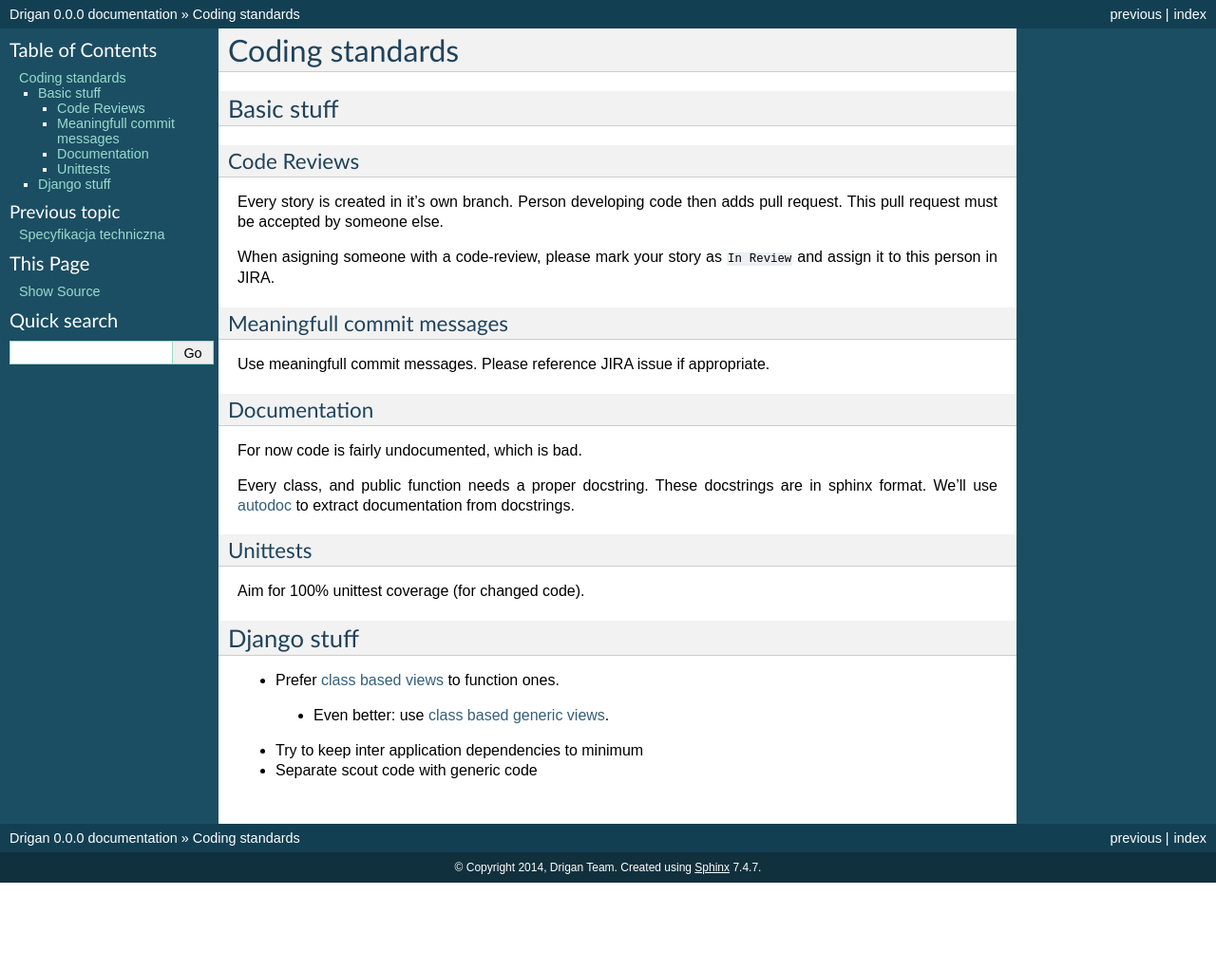
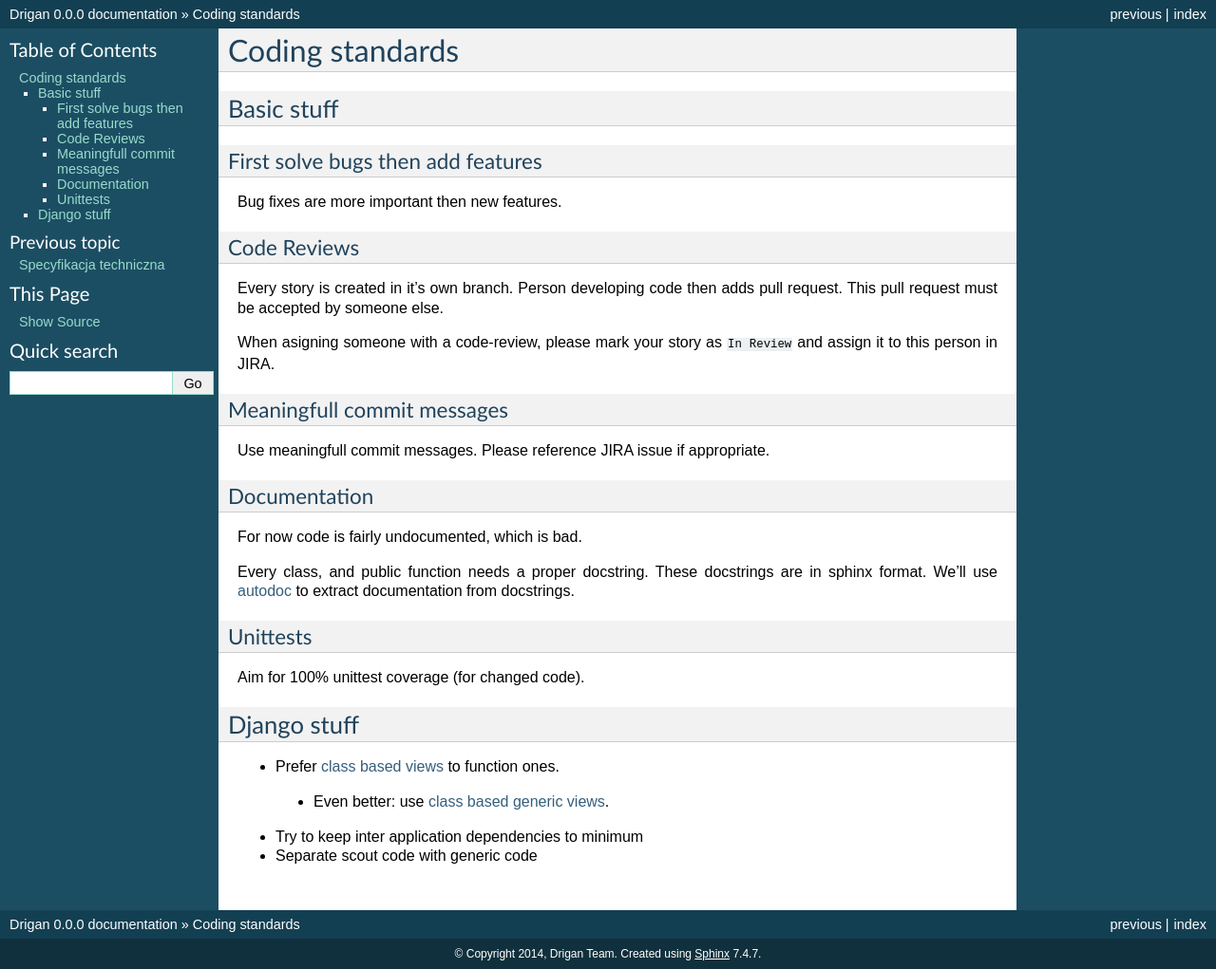
Before and after one commit to wnt-zhp/drigan, a Sphinx documentation site: the page built from docs/design/coding-standards.rst, in a window 1280 px wide. Shown: the whole page at 95% size. Built offline with Sphinx 7.4.7, drawn with Linux system fonts in a browser that asks for light colours; before the commit the page ends 930 px from its top, so only the background shows below that.

Commit message:
First fix bugs then add new features.

```diff
--- a/docs/design/coding-standards.rst
+++ b/docs/design/coding-standards.rst
@@ -3,6 +3,11 @@
 
 Basic stuff
 -----------
+
+First solve bugs then add features
+^^^^^^^^^^^^^^^^^^^^^^^^^^^^^^^^^^
+
+Bug fixes are more important then new features.
 
 Code Reviews
 ^^^^^^^^^^^^
```
